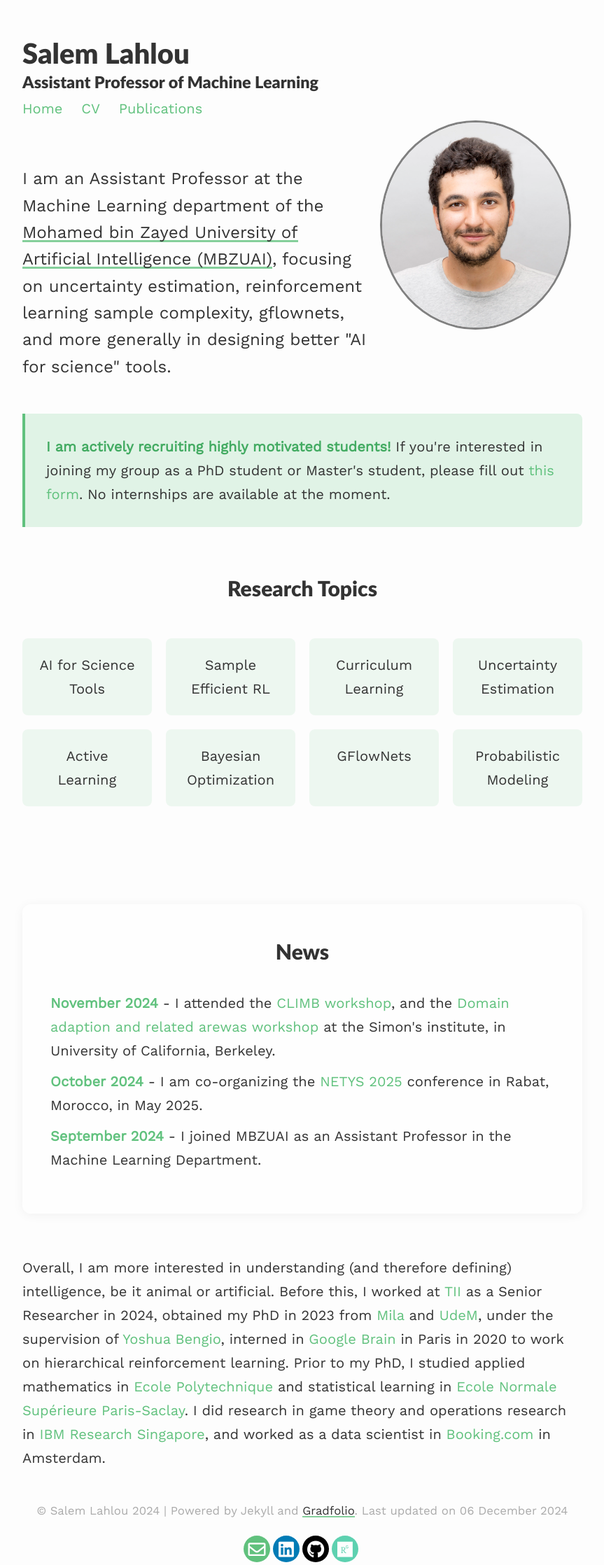
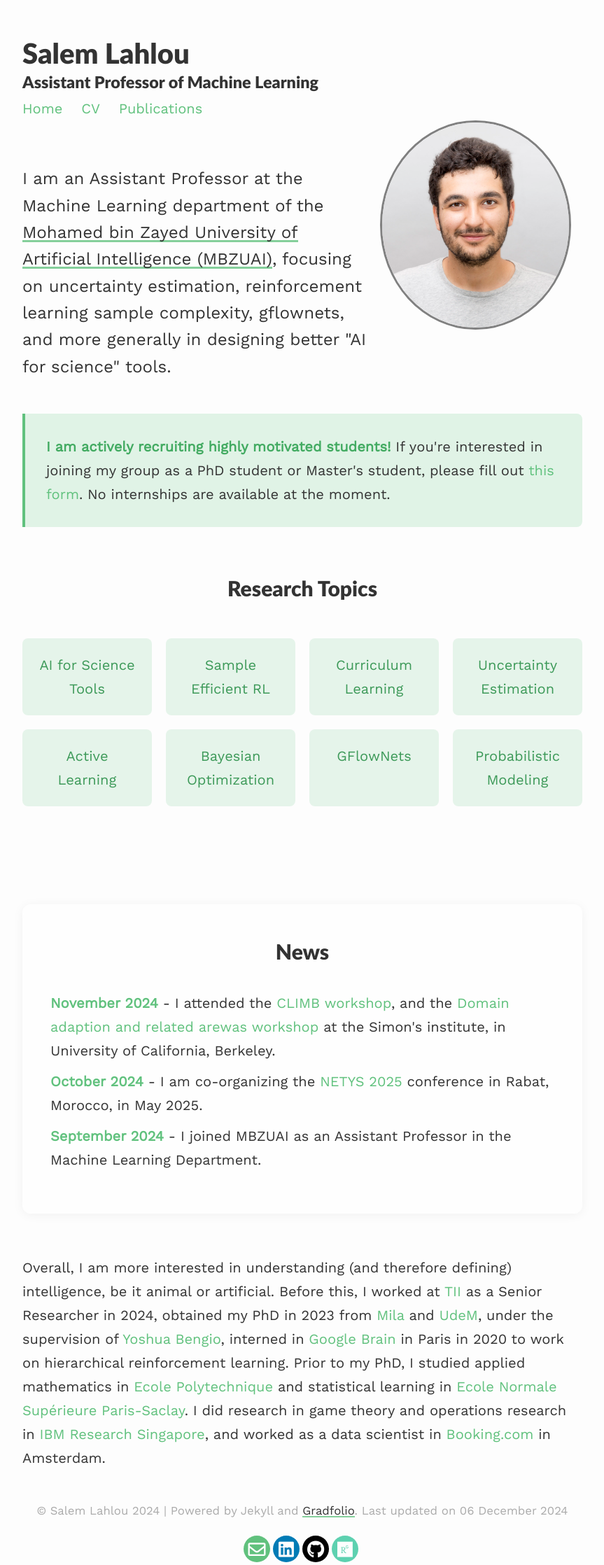
Before and after one commit to saleml/saleml.github.io, a Jekyll site: the page built from index.md, in a window 1280 px wide. Shown: the whole page at 70% size, without its empty margins (208-1071 px from the left). Built offline with Jekyll 4.4.1, drawn with Linux system fonts in a browser that asks for light colours; nearby versions of some CDN libraries.

Commit message:
fix colors

```diff
--- a/assets/css/_sass/style.scss
+++ b/assets/css/_sass/style.scss
@@ -266,27 +266,30 @@ blockquote {
   gap: 1em;
 
   .topic-item {
-    background: rgba($brand-color, 0.1);
+    background: rgba($brand-color, 0.15);
     padding: 1em;
     border-radius: 8px;
     text-align: center;
     transition: all 0.2s ease;
     border: 1px solid transparent;
     font-weight: 500;
+    color: darken($brand-color, 15%);
 
     &:hover {
       transform: translateY(-2px);
       border-color: $brand-color;
-      background: rgba($brand-color, 0.15);
+      background: rgba($brand-color, 0.25);
+      color: darken($brand-color, 25%);
     }
 
     @media (prefers-color-scheme: dark) {
-      background: rgba($brand-color, 0.08);
-      color: lighten($text-color-dark, 10%);
+      background: rgba($brand-color, 0.15);
+      color: lighten($brand-color, 15%);
 
       &:hover {
-        background: rgba($brand-color, 0.12);
-        border-color: lighten($brand-color, 10%);
+        background: rgba($brand-color, 0.25);
+        border-color: lighten($brand-color, 15%);
+        color: lighten($brand-color, 25%);
       }
     }
   }
```
